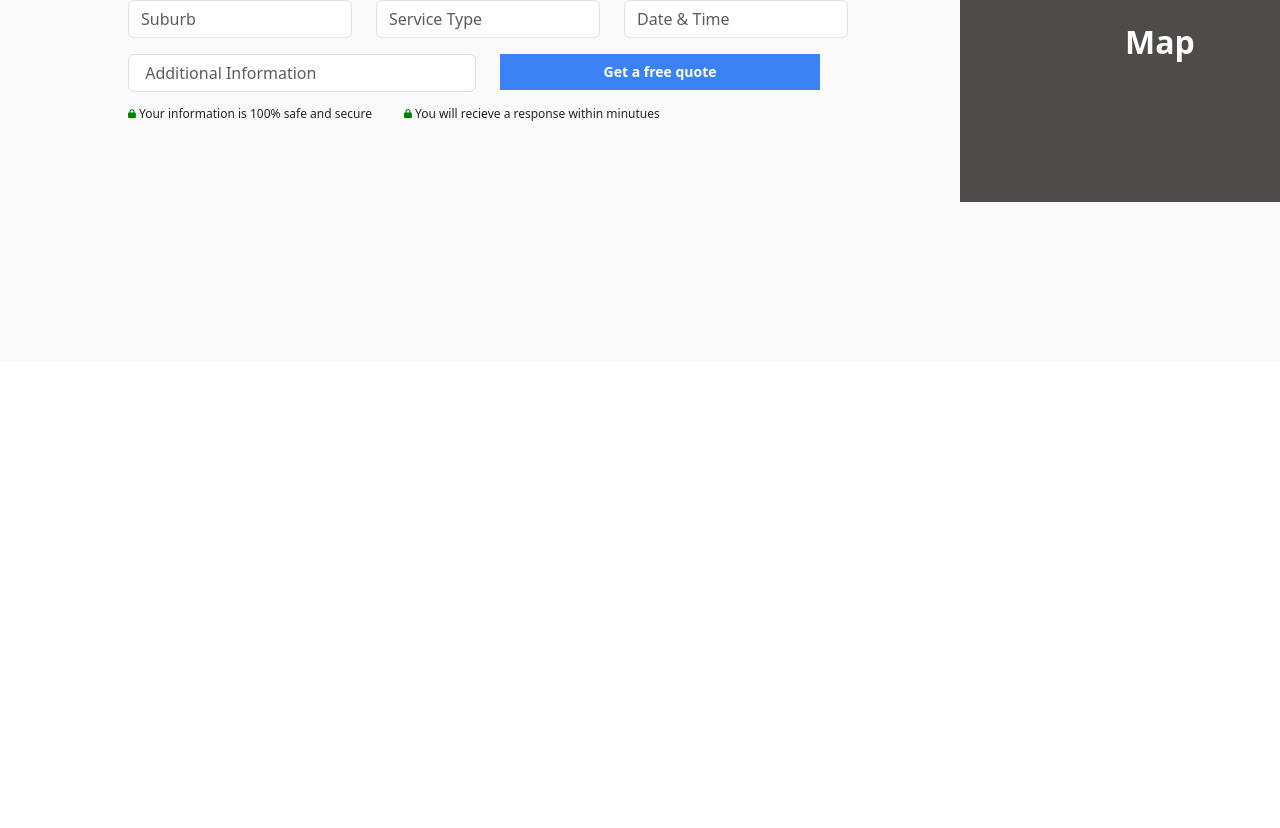
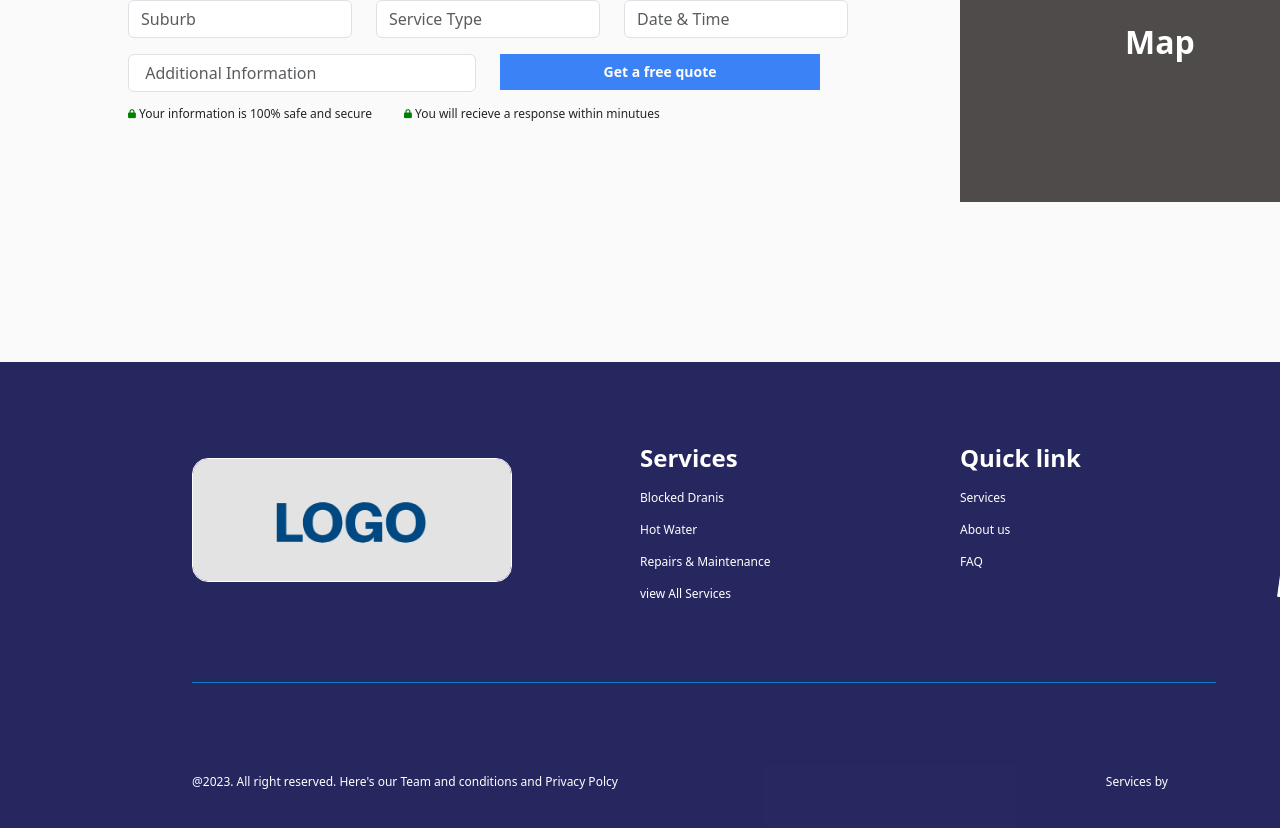
Before and after one commit to abishkar123/Plumber-website-mediaco, a React (Create React App) app: page / in a window 1280 px wide. Shown: the part 5586-6414 px from the top of the page. Before the commit the page ends 5948 px from the top, so only its background shows below. Built offline with nearby package versions, Linux system fonts and the light colour scheme.

Commit message:
footer page added

```diff
--- a/src/App.js
+++ b/src/App.js
@@ -3,6 +3,7 @@ import './App.css';
 import { Deliver } from './pages/Deliver/Deliver';
 import Question from './pages/FAQ/Question';
 import { QuestionBanner } from './pages/FAQ/QuestionBanner';
+import { Footer } from './pages/Footer/Footer';
 import { Header } from './pages/Header/Header';
 import { RequestForm } from './pages/RequestForm/RequestForm';
 import { ServicePage } from './pages/ServicePage/ServicePage';
@@ -25,8 +26,8 @@ function App() {
       <QuestionBanner/>
       {/* <Review/> */}
       <CustomerReview/>
-
       <BookForm/>
+      <Footer/>
     </div>
   );
 }
--- /dev/null
+++ b/src/pages/Footer/Footer.css
@@ -0,0 +1,64 @@
+.footer-div{
+    min-height: 60vh;
+    width:auto;
+    background:#0a0a4be0;
+
+    position: relative;
+}
+
+.footer-logo{
+    border: 1px solid white;
+    border-radius: 1rem;
+    width: 20rem;
+
+    position: absolute;
+    top: 6rem;
+    left: 12rem;
+}
+
+.service-div{
+    position: absolute;
+    top: 5rem;
+    left: 40rem;
+}
+.style-hr{
+    border: none;
+    height: 1px;
+    background-color: #00aaffa6;
+    margin: 2rem 0rem;
+    width: 80%;
+
+    position: absolute;
+    top: 18rem;
+    left:12rem;
+
+
+}
+
+
+.link-dev{
+    position: absolute;
+    top: 5rem;
+    left: 60rem;
+}
+
+.contact-div{
+    position: absolute;
+    top: 5rem;
+    left: 80rem;
+}
+.quote-footer{
+    border: 1px solid white;
+    border-radius: 0.1rem;
+    padding: 0.6rem 1rem;
+    width: 8rem;
+    height: 2.7rem;
+    background-color: white;
+    color: rgba(0, 0, 255, 0.623);
+
+    font-weight: bold;
+    position: absolute;
+    transform: skew(-8deg, 0deg);
+
+
+}
--- /dev/null
+++ b/src/pages/Footer/Footer.js
@@ -0,0 +1,57 @@
+import React from 'react'
+import './Footer.css'
+import logo from '../../img/Footerlogo.png'
+
+export const Footer = () => {
+  return (
+    <div className='footer-div'>
+        <div className=' text-white'>
+            <div>
+            <img  className="footer-logo" src={logo} alt='company_logo' />
+            </div>
+            <div className='service-div'>
+                <p className='text-2xl font-bold '>Services</p>
+
+                <span className='text-xs font-normal'>
+                    <p >Blocked Dranis</p>
+                    <p>Hot Water</p>
+                    <p>Repairs & Maintenance</p>
+                    <p>view All Services</p>
+                </span>
+
+            </div>
+            <div className='link-dev'>
+                <p className='text-2xl font-bold'>Quick link</p>
+                <span className='text-xs font-normal'>
+                    <p>Services</p>
+                    <p>About us</p>
+                    <p>FAQ</p>
+                </span>
+
+            </div>
+
+            <div className='contact-div'>
+                <p className='text-2xl font-bold'>Contact us</p>
+                <span className='text-xs font-normal'>
+                    <p>P: 1300 000 000</p>
+                    <p>E:info@plumber.com.au</p>
+                    <buttom className="quote-footer">Get a free quote</buttom>
+                </span>
+
+
+            </div>
+
+
+        </div>
+
+        <div className='style-hr'>
+        </div>
+
+        <div className='text-white text-xs '>
+            <p className='position: absolute bottom-9 left-48'>@2023. All right reserved. Here's our Team and conditions and Privacy Polcy</p>
+            <p className='position: absolute bottom-9 right-28'>Services by</p>
+        </div>
+
+    </div>
+  )
+}
```
Also changed, not shown: src/img/Footerlogo.png (added).
